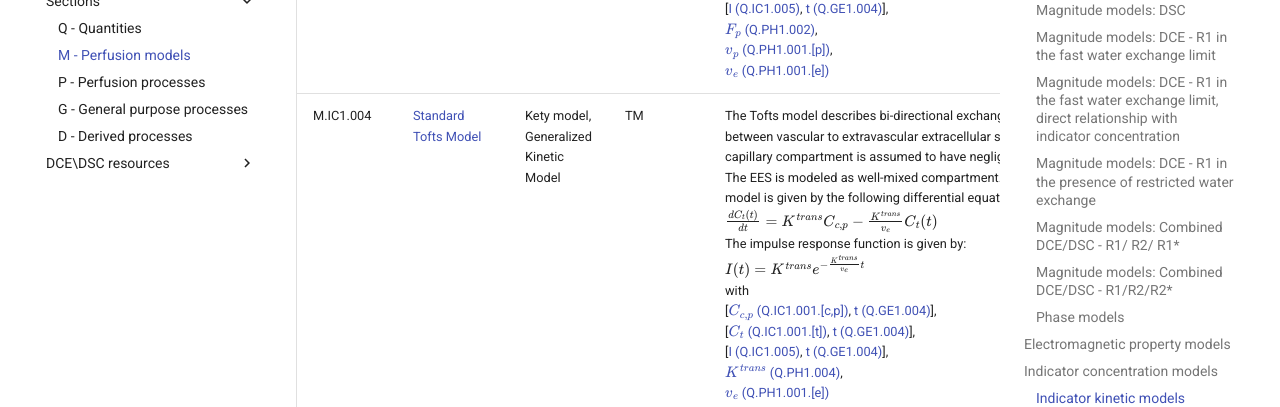
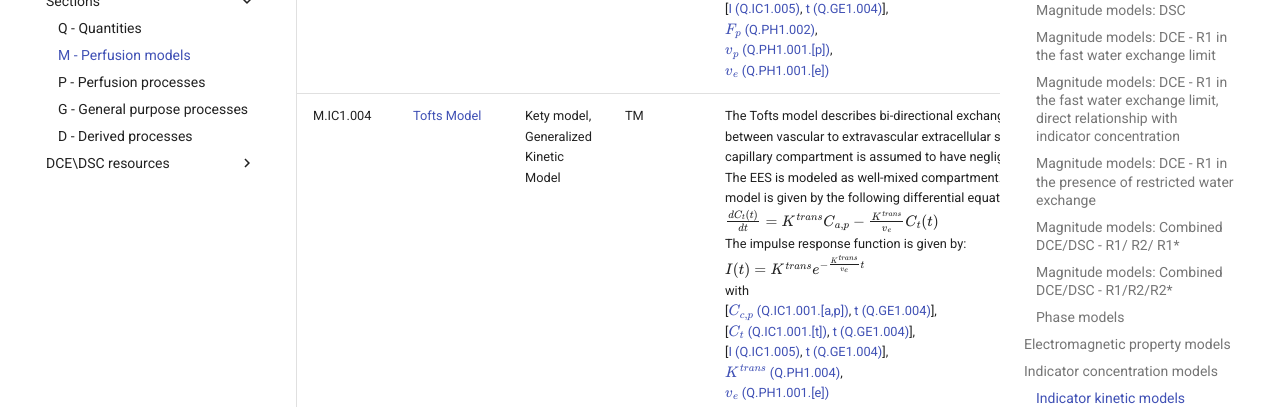
Before and after one commit to notZaki/OSIPI_CAPLEX, an MkDocs documentation site: the page built from docs/perfusionModels.md, in a window 1280 px wide and 900 px high, scrolled down 8162 px. Shown: the part 152-559 px from the top of the window. Built offline with MkDocs 1.6.1 and Material for MkDocs 9.7.7, drawn with Linux system fonts in a browser that asks for light colours.

Commit message:
Update perfusionModels.md

```diff
--- a/docs/perfusionModels.md
+++ b/docs/perfusionModels.md
@@ -99,7 +99,7 @@ We provide the differential equations and impulse response functions using the c
 | M.IC1.001 |  <a name="LSS"> Linear and stationary system model | -- | LSS model | This forward model is given by the following equations: </br> $C(t)=I(t)\ast C_{a,p}(t)$ </br> with </br> [[I (Q.IC1.005)](quantities.md#IRF), [t (Q.GE1.004)](quantities.md#time)],</br> [[$C_{a,p}$ (Q.IC1.001.[a,p])](quantities.md#C), [$t$ (Q.GE1.004)](quantities.md#time)],</br> [[$C_t$ (Q.IC1.001.[t])](quantities.md#C), [$t$ (Q.GE1.004)](quantities.md#time)] | (Rempp et al. 1994) |
 | M.IC1.002 | <a name="1CNEX"> One-compartment, no indicator exchange  model | -- | 1CNEX model | The one compartment no indicator exchange model describes an intravascular model with no vascular to EES indicator exchange. This forward model is given by the following differential equation: </br> $v_{p}\frac{dC_{t}(t)}{dt} = F_{p}C_{a,p} - F_{p}C_{c,p}(t)$</br>The impulse response function is given by: </br> $I(t) = F_{p}e^{{-\frac{F_{p}}{v_{p}}t}}$ </br> with </br> [[$C_{a,p}$ (Q.IC1.001.[a,p])](quantities.md#C), [t (Q.GE1.004)](quantities.md#time)], </br> [[$C_{c,p}$ (Q.IC1.001.[c,p])](quantities.md#C), [t (Q.GE1.004)](quantities.md#time)], </br> [[$C_t$ (Q.IC1.001.[t])](quantities.md#C), [t (Q.GE1.004)](quantities.md#time)],</br>  [[I (Q.IC1.005)](quantities.md#IRF), [t (Q.GE1.004)](quantities.md#time)], </br> [$F_p$ (Q.PH1.002)](quantities.md#Fp), </br> [$v_{p}$ (Q.PH1.001.[p])](quantities.md#v) | (Tofts et al. 1999) |
 | M.IC1.003 | <a name="1CFEX"> One-compartment, fast indicator exchange  model | -- | 1CFEX model | The one compartment fast exchange model describes infinitely fast bi-directional exchange of indicator between vascular to extravascular extracellular spaces. The capillary and EES effectively act as a single compartment. This forward model is given by the following differential equation: </br> $\frac{dC_{t}(t)}{dt} = F_{p}C_{a,p} - \frac{F_{p}}{v_{p} + v_{e}}C_{t}(t)$ </br> The impulse response function is given by: </br> $I(t) = F_{p}e^{{-\frac{F_{p}}{v_{p} + v_{e}}t}}$ </br> with </br> [[$C_{a,p}$ (Q.IC1.001.[a,p])](quantities.md#C), [t (Q.GE1.004)](quantities.md#time)], </br> [[$C_t$ (Q.IC1.001.[t])](quantities.md#C), [t (Q.GE1.004)](quantities.md#time)],</br>  [[I (Q.IC1.005)](quantities.md#IRF), [t (Q.GE1.004)](quantities.md#time)], </br> [$F_p$ (Q.PH1.002)](quantities.md#Fp), </br> [$v_{p}$ (Q.PH1.001.[p])](quantities.md#v), </br> [$v_{e}$ (Q.PH1.001.[e])](quantities.md#v) | (Sourbron et al. 2013) |
-| M.IC1.004 | <a name="TM"> Standard Tofts Model | Kety model, Generalized Kinetic Model | TM | The Tofts model describes bi-directional exchange of indicator between vascular to extravascular extracellular spaces. The capillary compartment is assumed to have negligible volume. The EES is modeled as well-mixed compartment. The forward model is given by the following differential equation: </br> $\frac{dC_{t}(t)}{dt} = K^{trans}C_{c,p} - \frac{K^{trans}}{v_{e}}C_{t}(t)$ </br> The impulse response function is given by: </br> $I(t) = K^{trans}e^{{-\frac{K^{trans}}{v_{e}}t}}$ </br> with </br> [[$C_{c,p}$ (Q.IC1.001.[c,p])](quantities.md#C), [t (Q.GE1.004)](quantities.md#time)], </br> [[$C_t$ (Q.IC1.001.[t])](quantities.md#C), [t (Q.GE1.004)](quantities.md#time)],</br>  [[I (Q.IC1.005)](quantities.md#IRF), [t (Q.GE1.004)](quantities.md#time)], </br> [$K^{trans}$ (Q.PH1.004)](quantities.md#Ktrans), </br> [$v_{e}$ (Q.PH1.001.[e])](quantities.md#v) | (Tofts and Kermode 1991) |
+| M.IC1.004 | <a name="TM"> Tofts Model | Kety model, Generalized Kinetic Model | TM | The Tofts model describes bi-directional exchange of indicator between vascular to extravascular extracellular spaces. The capillary compartment is assumed to have negligible volume. The EES is modeled as well-mixed compartment. The forward model is given by the following differential equation: </br> $\frac{dC_{t}(t)}{dt} = K^{trans}C_{a,p} - \frac{K^{trans}}{v_{e}}C_{t}(t)$ </br> The impulse response function is given by: </br> $I(t) = K^{trans}e^{{-\frac{K^{trans}}{v_{e}}t}}$ </br> with </br> [[$C_{c,p}$ (Q.IC1.001.[a,p])](quantities.md#C), [t (Q.GE1.004)](quantities.md#time)], </br> [[$C_t$ (Q.IC1.001.[t])](quantities.md#C), [t (Q.GE1.004)](quantities.md#time)],</br>  [[I (Q.IC1.005)](quantities.md#IRF), [t (Q.GE1.004)](quantities.md#time)], </br> [$K^{trans}$ (Q.PH1.004)](quantities.md#Ktrans), </br> [$v_{e}$ (Q.PH1.001.[e])](quantities.md#v) | (Tofts and Kermode 1991) |
 | M.IC1.005 | <a name="ETM"> Extended Tofts Model | Modified Tofts Model, Extended Generalized Kinetic Model, Modified Kety model | ETM | The extended Tofts model describes bi-directional exchange of indicator between vascular to extravascular extracellular spaces. The capillary and EES are modeled as well-mixed compartments. It is equivalent to the 2CXM in the highly perfused limit. Dispersion of indicator within the capillary bed is assumed negligible: </br> $C_{c,p} = C_{a,p}$ </br> The forward model is given by the following differential equation: </br> $v_{e}\frac{dC_{e}(t)}{dt} = PSC_{c,p} - PSC_{e}(t)$ </br> The impulse response function is given by: </br> $I(t) = v_{p}\delta(t) + K^{trans}e^{{-\frac{K^{trans}}{v_{e}}t}}$ </br> with </br> [[$C_{c,p}$ (Q.IC1.001.[c,p])](quantities.md#C), [t (Q.GE1.004)](quantities.md#time)], </br> [[$C_e$ (Q.IC1.001.[e])](quantities.md#C), [t (Q.GE1.004)](quantities.md#time)],</br>  [[I (Q.IC1.005)](quantities.md#IRF), [t (Q.GE1.004)](quantities.md#time)], </br> [$\delta$ (Q.PH1.004)](quantities.md#delta), </br> [$K^{trans}$ (Q.PH1.004)](quantities.md#Ktrans), </br> [$v_{e}$ (Q.PH1.001.[e])](quantities.md#v) | (Tofts 1997) |
 | M.IC1.006 | <a name="Patlak"> Patlak Model | -- | PM | The Patlak model allows uni-directional exchange of indicator from vascular to extravascular extracellular spaces. Indicator exchange from the EES to the intravascular space is considered negligible during the timeframe of the imaging experiment. The capillary and EES are modeled as well-mixed compartments. It is equivalent to the two compartment uptake model in the highly perfused limit. Dispersion of indicator within the capillary bed is assumed negligible: </br> $C_{c,p} = C_{a,p}$ </br> The forward model is given by the following differential equation: </br> $v_{e}\frac{dC_{e}(t)}{dt} = PSC_{c,p}$ </br> The impulse response function is given by: </br> $I(t) = v_{p}\delta(t) + PS$ </br> with </br> [[$C_{c,p}$ (Q.IC1.001.[c,p])](quantities.md#C), [t (Q.GE1.004)](quantities.md#time)], </br> [[$C_e$ (Q.IC1.001.[e])](quantities.md#C), [t (Q.GE1.004)](quantities.md#time)],</br>  [[I (Q.IC1.005)](quantities.md#IRF), [t (Q.GE1.004)](quantities.md#time)], </br> [$\delta$ (Q.PH1.004)](quantities.md#delta), </br> [$K^{trans}$ (Q.PH1.004)](quantities.md#Ktrans), </br> [$v_{p}$ (Q.PH1.001.[p])](quantities.md#v) | (Patlak et al. 1983) |
 | M.IC1.007 | <a name="2CUM"> Two compartment uptake model | -- | 2CUM | The 2CU model allows uni-directional exchange of indicator from vascular to extravascular extracellular spaces. Indicator exchange from the EES to the intravascular space is considered negligible during the timeframe of the imaging experiment. The capillary and EES are modeled as well-mixed compartments. The forward model is given by the following differential equations:  </br> $v_{p}\frac{dC_{c,p}(t)}{dt} = F_{p}C_{a,p} - F_{p}C_{c,p} - PSC_{a,p}$ </br> </br> $v_{e}\frac{dC_{e}(t)}{dt} = PSC_{a,p}$ </br> The impulse response function is given by: </br> $I(t) = F_{p}e^{-({\frac{F_{p} + PS}{v_{p}}})t} + E(1 - e^{-({\frac{F_{p} + PS}{v_{p}}})t})$ </br> with ... TO ADD PARAMETER LINKS | (Pradel et al. 2003), (Sourbron 2009) |
```
